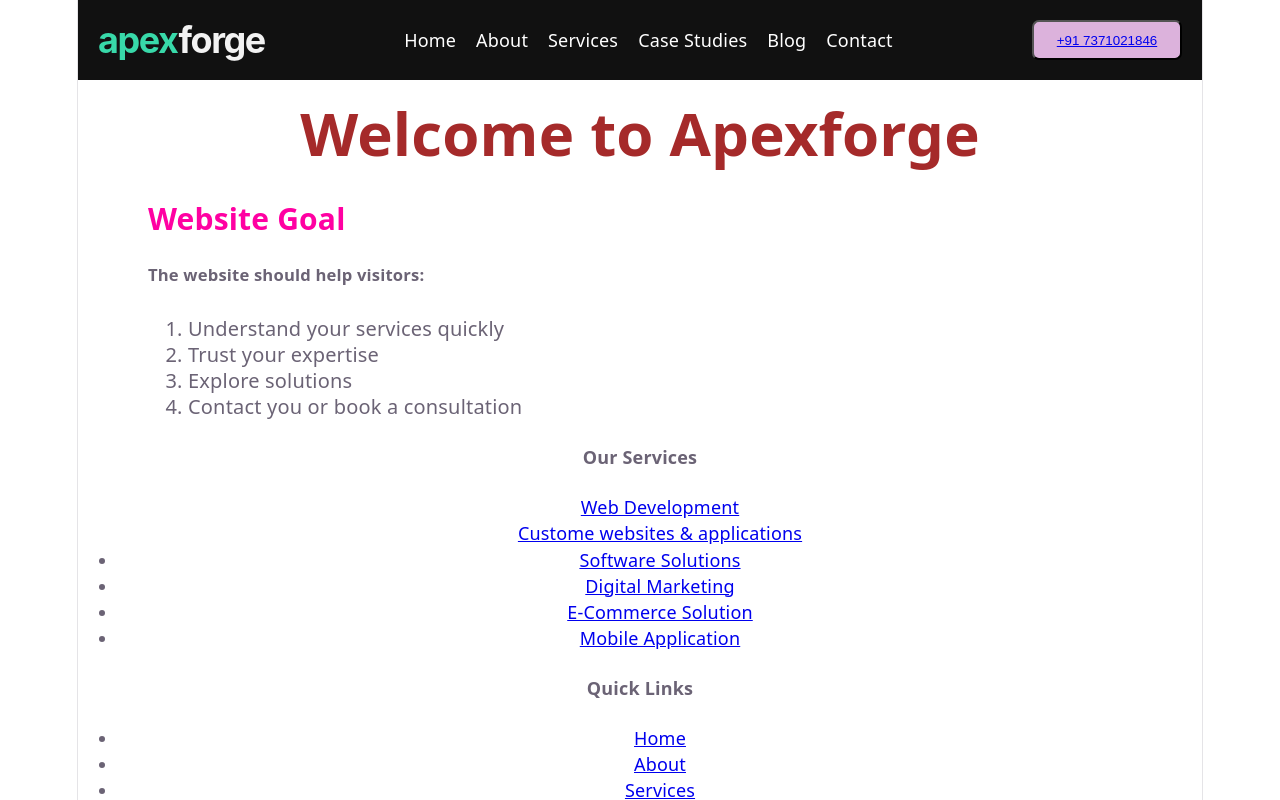
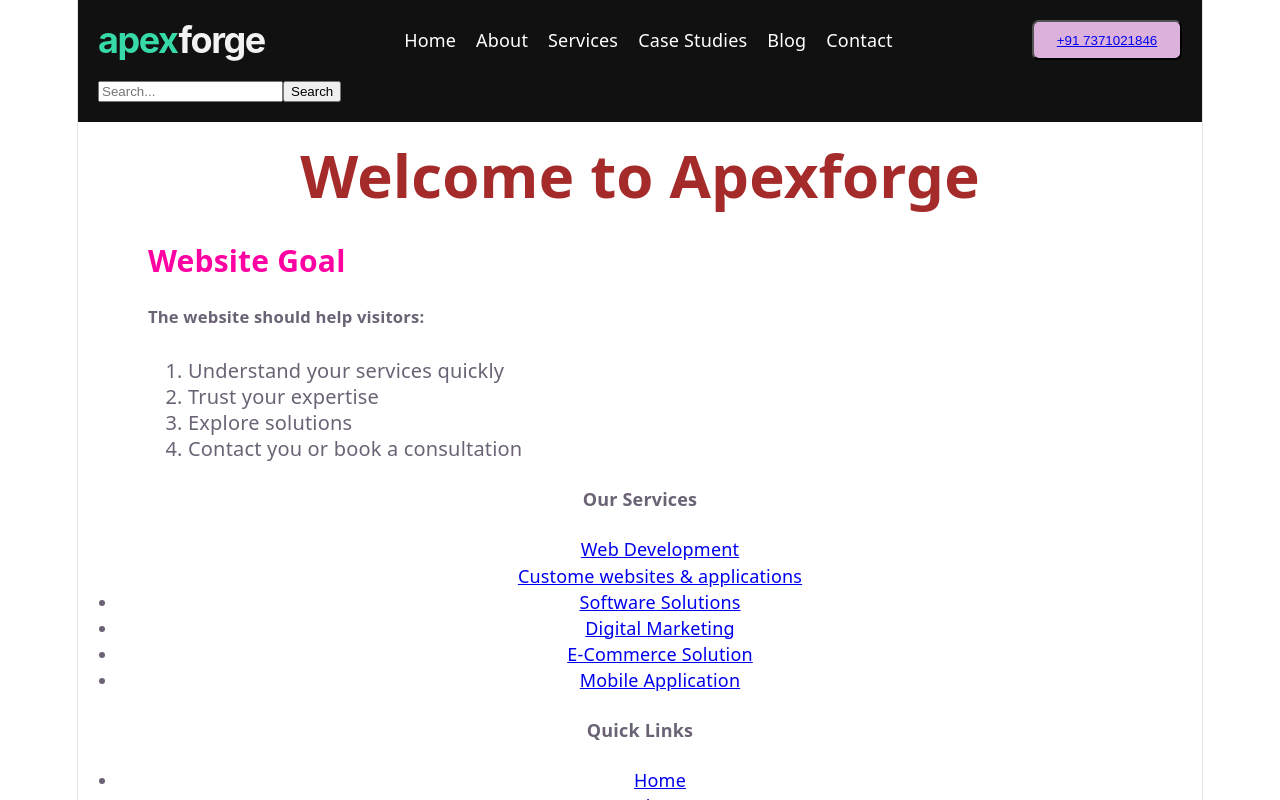
Before and after one commit to ApexForge-hub/AF_Core, a React (Vite) app: page / in a window 1280 px wide. Shown: the top 800 px of the page. Built offline with nearby package versions, Linux system fonts and the light colour scheme.

Commit message:
Enable the search box and button

```diff
--- a/src/HomePage.jsx
+++ b/src/HomePage.jsx
@@ -27,14 +27,14 @@
         </button>
 
         {/* search and button code */}
-        {/* <form className="search-form">
+        <form className="search-form">
           <input
             type="Text"
             className="search-input"
             placeholder="Search..."
             />
             <button type="Submit" className="Search-button">Search</button>
-        </form> */}
+        </form>
       </header>
 
       <main className="hero"></main>
```
